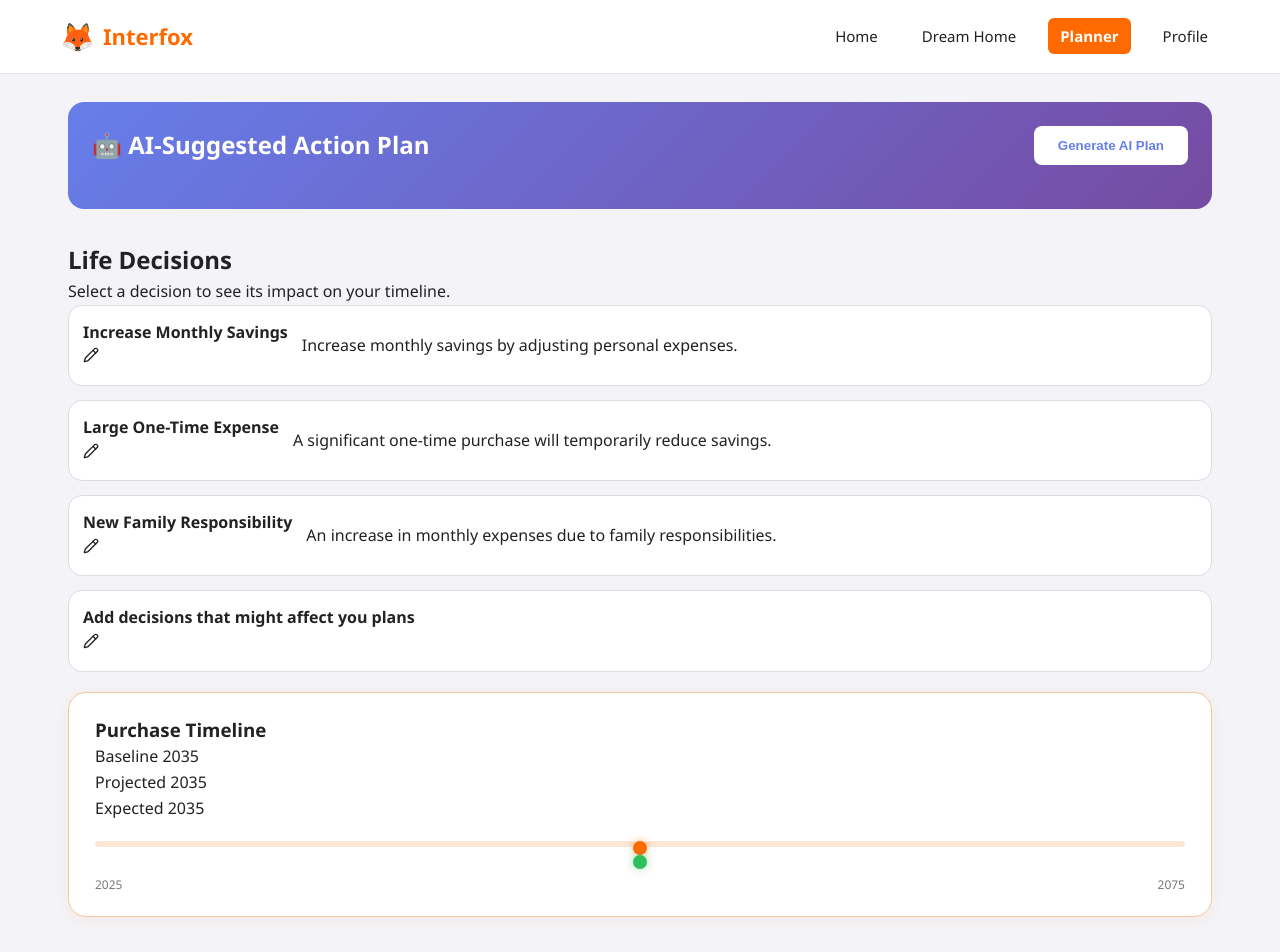
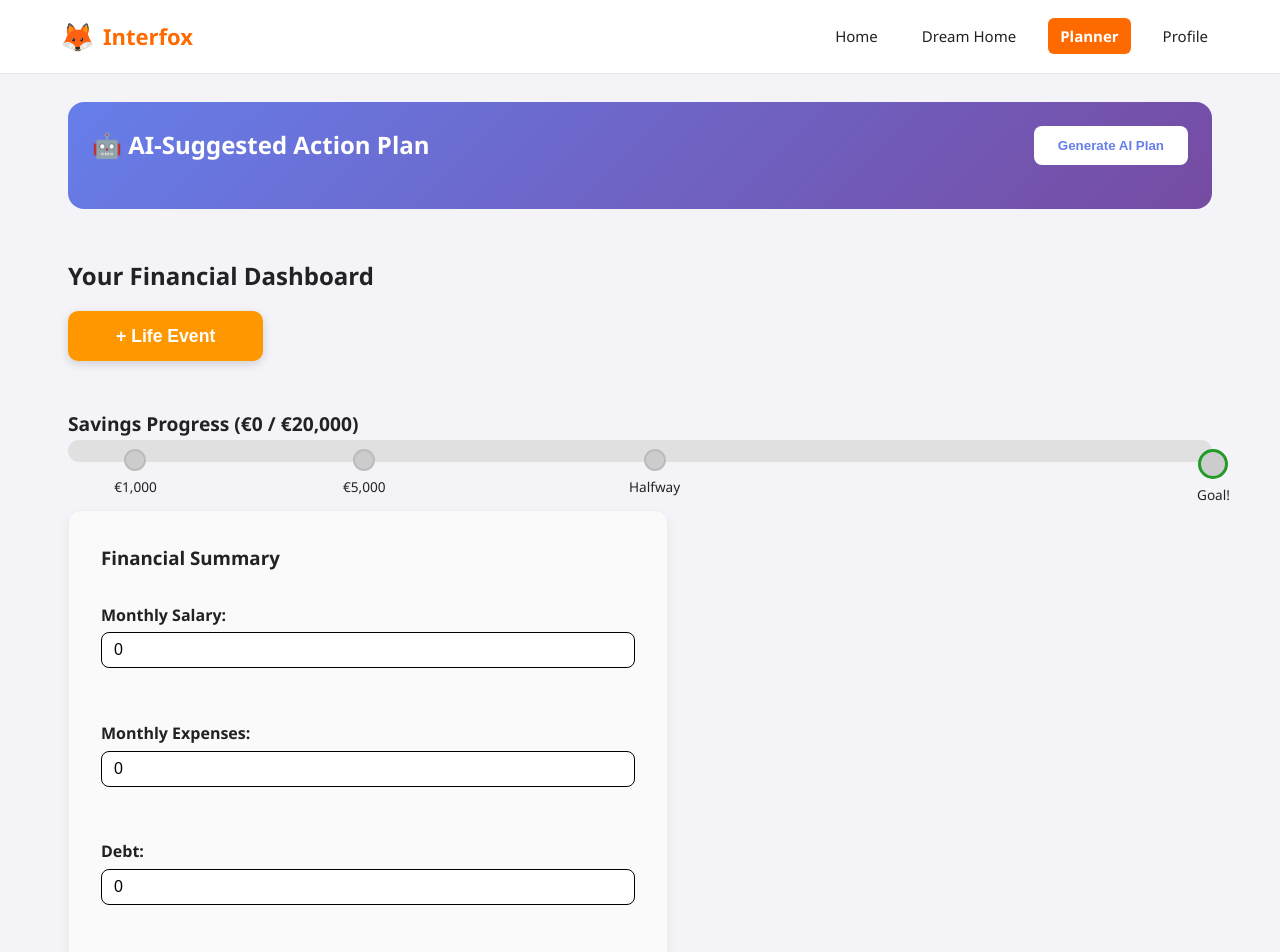
Before and after one commit to rozhinaahmadii/hackaTUM2025, a React (Vite) app: page /planner in a window 1280 px wide. Shown: the top 952 px of the page. Built offline with nearby package versions, Linux system fonts and the light colour scheme.

Commit message:
merged dashboard with planner

```diff
--- a/src/App.jsx
+++ b/src/App.jsx
@@ -21,7 +21,7 @@ export default function App() {
         </Routes>
       </div>
 
-      <Footer /> {/* ← ADD THIS */}
+      <Footer />
     </>
   );
 }
--- a/src/pages/Home.jsx
+++ b/src/pages/Home.jsx
@@ -7,12 +7,11 @@ export default function Home() {
   console.log("Home component is rendering");
 
   return (
-    <div style={{ padding: "20px", backgroundColor: "#fff", minHeight: "400px" }}>
+    <div style={{ padding: "20px", minHeight: "400px" }}>
       <h1 style={{
-        fontSize: "32px",
+        fontSize: "30px",
         marginBottom: "10px",
         color: "#333",
-        border: "2px solid red" // Temporary red border to make it visible
       }}>
         A guided, data-driven path to home ownership
       </h1>
--- a/src/pages/Planner.jsx
+++ b/src/pages/Planner.jsx
@@ -1,102 +1,220 @@
-import { useState } from "react";
-import { usePlanner } from "../context/PlannerContext"; // Import context
-import DecisionNode from "../components/DecisionNode";
-import DecisionSettingsModal from "../components/DecisionSettingsModal";
+import { usePlanner } from "../context/PlannerContext";
 import AISuggestedPlans from "../components/AISuggestedPlans";
-import { predefinedDecisions } from "../data/decisions";
-import TimelineSlider from "../components/TimelineSlider";
 
 export default function Planner() {
-  const { finances, dreamHome } = usePlanner(); // Get real data
-  const [modalOpen, setModalOpen] = useState(false);
-  const [selectedDecision, setSelectedDecision] = useState(null);
+  const { finances, setFinances, dreamHome } = usePlanner();
 
-  // store edited text
-  const [decisionTexts, setDecisionTexts] = useState(
-    Object.fromEntries(predefinedDecisions.map((d) => [d.id, d.defaultText]))
-  );
+  // Values fetched DIRECTLY from Profile page (context)
+  const savings = finances?.savings || 0;
+  const salary = finances?.salary || 0;
+  const expenses = finances?.expenses || 0;
+  const debt = finances?.debt || 0;
+  const goalAmount = dreamHome?.goalPrice || 20000;
 
-  // active decisions (toggled ON)
-  const [activeDecisions, setActiveDecisions] = useState([]);
+  // Derived percentage
+  const savingsPercent = (savings / goalAmount) * 100;
 
-  // Construct user profile from context data
-  const userProfile = {
-    monthlyIncome: finances?.salary || 0,
-    savings: finances?.savings || 0,
-    location: dreamHome?.city || 'Munich',
-    propertyType: dreamHome?.propertyType || 'Apartment',
-    timeline: 'ASAP' // You might want to add a timeline input to Profile page later
-  };
+  // Milestones
+  const savingsMilestones = [
+    { id: 1, title: "€1,000", point: 1000 },
+    { id: 2, title: "€5,000", point: 5000 },
+    { id: 3, title: "Halfway", point: goalAmount / 2 },
+    { id: 4, title: "Goal!", point: goalAmount, goal: true }
+  ];
 
-  // toggle ON/OFF
-  const handleDecisionToggle = (id) => {
-    if (activeDecisions.includes(id)) {
-      setActiveDecisions(activeDecisions.filter((x) => x !== id));
-    } else {
-      setActiveDecisions([...activeDecisions, id]);
-    }
-  };
+  // Horizontal progress bar
+  const renderProgress = () => (
+    <div style={{ width: "100%", marginTop: "2rem", position: "relative" }}>
+      <p style={{ fontWeight: "bold", fontSize: "1.2rem" }}>
+        Savings Progress (€{savings.toLocaleString()} / €{goalAmount.toLocaleString()})
+      </p>
 
-  // open edit modal
-  const handleEditClick = (id) => {
-    setSelectedDecision(id);
-    setModalOpen(true);
-  };
-
-  // TIMELINE DUMMY IMPACT (just visual for now)
-  const baselineYear = 2035;
-  let expectedYear = baselineYear;
-
-  // fake logic: each decision ON delays by +2 years (temporary)
-  expectedYear += activeDecisions.length * 2;
-
-  return (
-    <div>
-      {/* AI SUGGESTED PLANS SECTION */}
-      <AISuggestedPlans userProfile={userProfile} />
-
-      <h2>Life Decisions</h2>
-      <p>Select a decision to see its impact on your timeline.</p>
-
-      {/* DECISIONS */}
-      <div className="decision-grid">
-        {predefinedDecisions.map((d) => (
-          <DecisionNode
-            key={d.id}
-            id={d.id}
-            label={d.title}
-            description={decisionTexts[d.id]}
-            active={activeDecisions.includes(d.id)}
-            onToggle={handleDecisionToggle}
-            onEdit={handleEditClick}
-          />
-        ))}
-      </div>
-
-      {/* TIMELINE */}
-      <div className="timeline-wrapper">
-        <TimelineSlider
-          baselineYear={baselineYear}
-          projectedYear={expectedYear}
-          expectedYear={expectedYear}
-          minYear={new Date().getFullYear()}
-          maxYear={new Date().getFullYear() + 50}
+      {/* Track */}
+      <div
+        style={{
+          width: "100%",
+          height: "22px",
+          background: "#e0e0e0",
+          borderRadius: "14px",
+          position: "relative"
+        }}
+      >
+        <div
+          style={{
+            width: `${savingsPercent}%`,
+            height: "100%",
+            background: "linear-gradient(90deg, #9df79d, #83e858, #05c511)",
+            borderRadius: "14px",
+            transition: "width 0.4s ease"
+          }}
         />
       </div>
 
-      {/* EDIT MODAL */}
-      <DecisionSettingsModal
-        open={modalOpen}
-        decision={selectedDecision}
-        text={selectedDecision ? decisionTexts[selectedDecision] : ""}
-        setText={(value) =>
-          setDecisionTexts({
-            ...decisionTexts,
-            [selectedDecision]: value,
-          })
-        }
-        onClose={() => setModalOpen(false)}
+      {/* Milestones */}
+      {savingsMilestones.map((m) => {
+        const percent = (m.point / goalAmount) * 100;
+        const iconSize = m.goal ? 30 : 22;
+        const reached = savings >= m.point;
+
+        return (
+          <div
+            key={m.id}
+            style={{
+              position: "absolute",
+              top: "40px",
+              left: `${percent}%`,
+              transform: `translateX(-${iconSize / 2}px)`,
+              textAlign: "center"
+            }}
+          >
+            <div
+              style={{
+                width: iconSize,
+                height: iconSize,
+                borderRadius: "50%",
+                background: reached ? "#067b06" : "#ccc",
+                border: m.goal ? "3px solid #219b25" : "2px solid #bbb",
+                margin: "0 auto"
+              }}
+            />
+            <p style={{ marginTop: 5, fontSize: "0.85rem" }}>{m.title}</p>
+          </div>
+        );
+      })}
+    </div>
+  );
+
+  return (
+    <div style={{ width: "100%", paddingBottom: "5rem" }}>
+
+      {/* AI SUGGESTION PANEL (unchanged from before) */}
+      <AISuggestedPlans
+        userProfile={{
+          monthlyIncome: salary,
+          savings: savings,
+          location: dreamHome?.city || "Munich",
+          propertyType: dreamHome?.propertyType || "Apartment",
+          timeline: "ASAP"
+        }}
       />
+
+      <h2 style={{ marginTop: "3rem" }}>Your Financial Dashboard</h2>
+
+      {/* + LIFE EVENT BUTTON */}
+      <button
+        style={{
+          padding: "0.9rem 3rem",
+          borderRadius: "10px",
+          background: "#ff9800",
+          color: "white",
+          border: "none",
+          cursor: "pointer",
+          fontWeight: "bold",
+          fontSize: "1.1rem",
+          marginTop: "1rem",
+          boxShadow: "0 3px 10px rgba(0,0,0,0.15)"
+        }}
+      >
+        + Life Event
+      </button>
+
+      {/* PROGRESS BAR */}
+      <div style={{ marginTop: "3rem" }}>
+        {renderProgress()}
+      </div>
+
+      {/* SUMMARY PANEL */}
+      <div
+        style={{
+          marginTop: "3rem",
+          background: "#fafafa",
+          padding: "2rem",
+          borderRadius: "12px",
+          border: "1px solid #eee",
+          maxWidth: "600px",
+          boxShadow: "0 4px 12px rgba(0,0,0,0.05)"
+        }}
+      >
+        <h3 style={{ marginBottom: "1rem" }}>Financial Summary</h3>
+
+        <div style={{ display: "grid", gap: "1.3rem" }}>
+
+          {/* Salary */}
+          <label>
+            <strong>Monthly Salary:</strong><br />
+            <input
+              type="number"
+              value={salary}
+              onChange={(e) =>
+                setFinances({ ...finances, salary: Number(e.target.value) })
+              }
+              style={inputStyle}
+            />
+          </label>
+
+          {/* Expenses */}
+          <label>
+            <strong>Monthly Expenses:</strong><br />
+            <input
+              type="number"
+              value={expenses}
+              onChange={(e) =>
+                setFinances({ ...finances, expenses: Number(e.target.value) })
+              }
+              style={inputStyle}
+            />
+          </label>
+
+          {/* Debt */}
+          <label>
+            <strong>Debt:</strong><br />
+            <input
+              type="number"
+              value={debt}
+              onChange={(e) =>
+                setFinances({ ...finances, debt: Number(e.target.value) })
+              }
+              style={inputStyle}
+            />
+          </label>
+
+          {/* Goal */}
+          <label>
+            <strong>Savings Goal:</strong><br />
+            <input
+              type="number"
+              value={goalAmount}
+              onChange={(e) =>
+                setDreamHome({ ...dreamHome, goalPrice: Number(e.target.value) })
+              }
+              style={inputStyle}
+            />
+          </label>
+
+          {/* Savings */}
+          <label>
+            <strong>Current Savings:</strong><br />
+            <input
+              type="number"
+              value={savings}
+              onChange={(e) =>
+                setFinances({ ...finances, savings: Number(e.target.value) })
+              }
+              style={inputStyle}
+            />
+          </label>
+
+        </div>
+      </div>
     </div>
   );
 }
+
+const inputStyle = {
+  width: "100%",
+  padding: "8px 12px",
+  borderRadius: "8px",
+  border: "1px solid",
+  marginTop: "4px",
+  fontSize: "1rem"
+};
```
Also changed, not shown: 1 other file (tests, documents, lock files or other folders).
